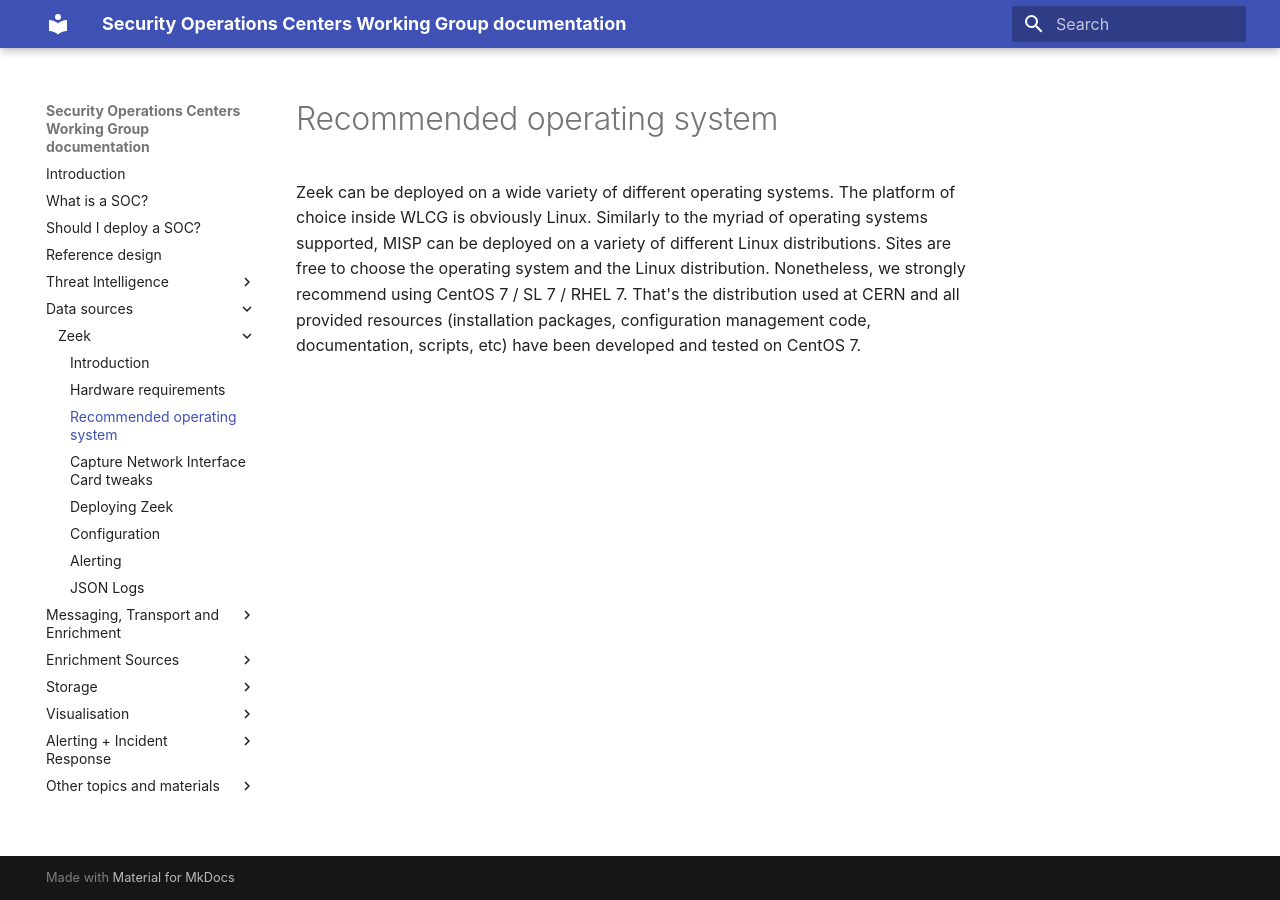
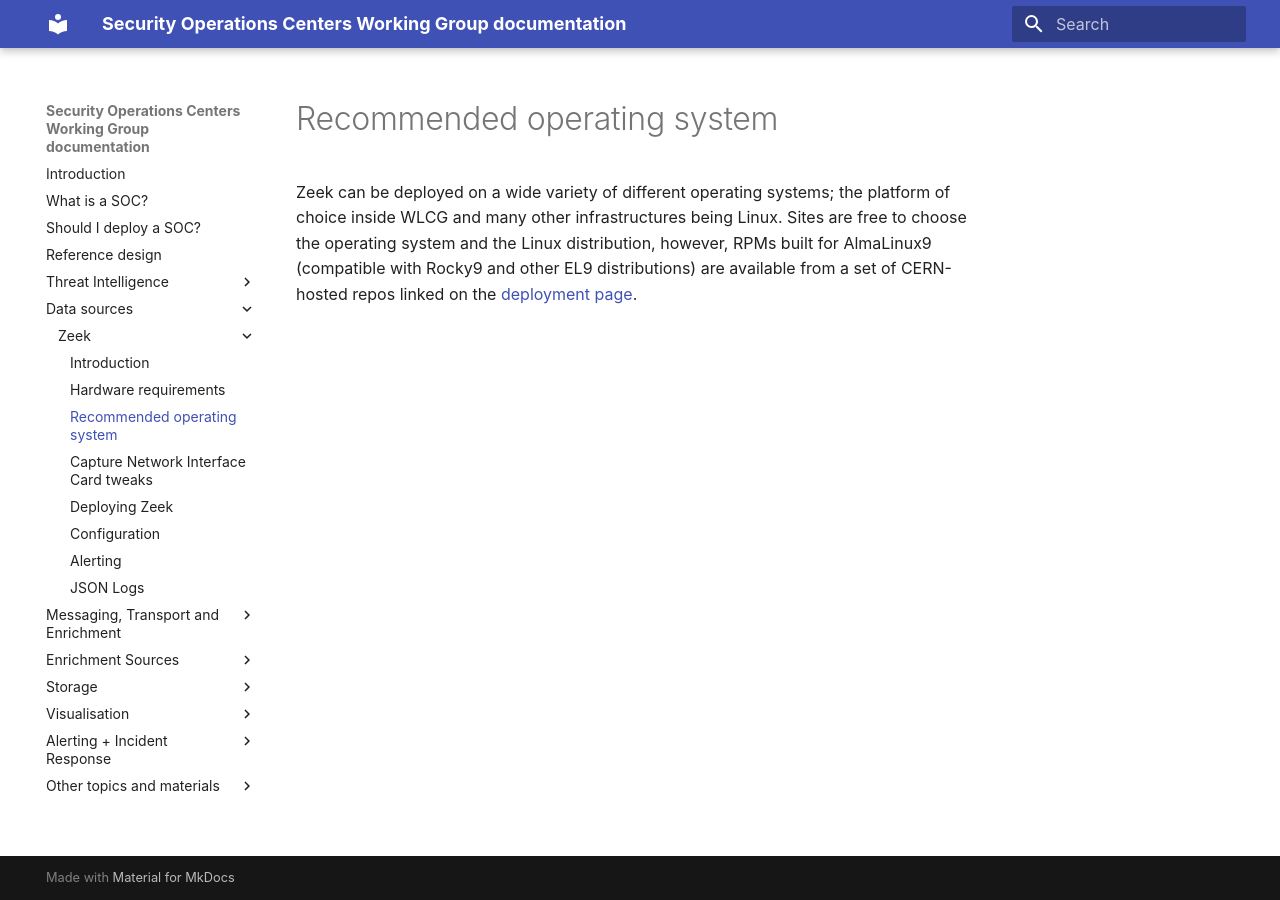
Before and after one commit to wlcg-soc-wg/wlcg-soc-wg-doc, an MkDocs documentation site: the page built from docs/data_sources/zeek/recommended_os.md, in a window 1280 px wide. Built offline with MkDocs 1.6.1 and Material for MkDocs 9.7.7, drawn with Linux system fonts in a browser that asks for light colours.

Commit message:
Update recommended_os.md with up to date OS recommendations.

```diff
--- a/docs/data_sources/zeek/recommended_os.md
+++ b/docs/data_sources/zeek/recommended_os.md
@@ -1,3 +1,3 @@
 # Recommended operating system
 
-Zeek can be deployed on a wide variety of different operating systems. The platform of choice inside WLCG is obviously Linux. Similarly to the myriad of operating systems supported, MISP can be deployed on a variety of different Linux distributions. Sites are free to choose the operating system and the Linux distribution. Nonetheless, we strongly recommend using CentOS 7 / SL 7 / RHEL 7. That's the distribution used at CERN and all provided resources (installation packages, configuration management code, documentation, scripts, etc) have been developed and tested on CentOS 7.
+Zeek can be deployed on a wide variety of different operating systems; the platform of choice inside WLCG and many other infrastructures being Linux. Sites are free to choose the operating system and the Linux distribution, however, RPMs built for AlmaLinux9 (compatible with Rocky9 and other EL9 distributions) are available from a set of CERN-hosted repos linked on the [deployment page](deployment_zeek.md).
```
